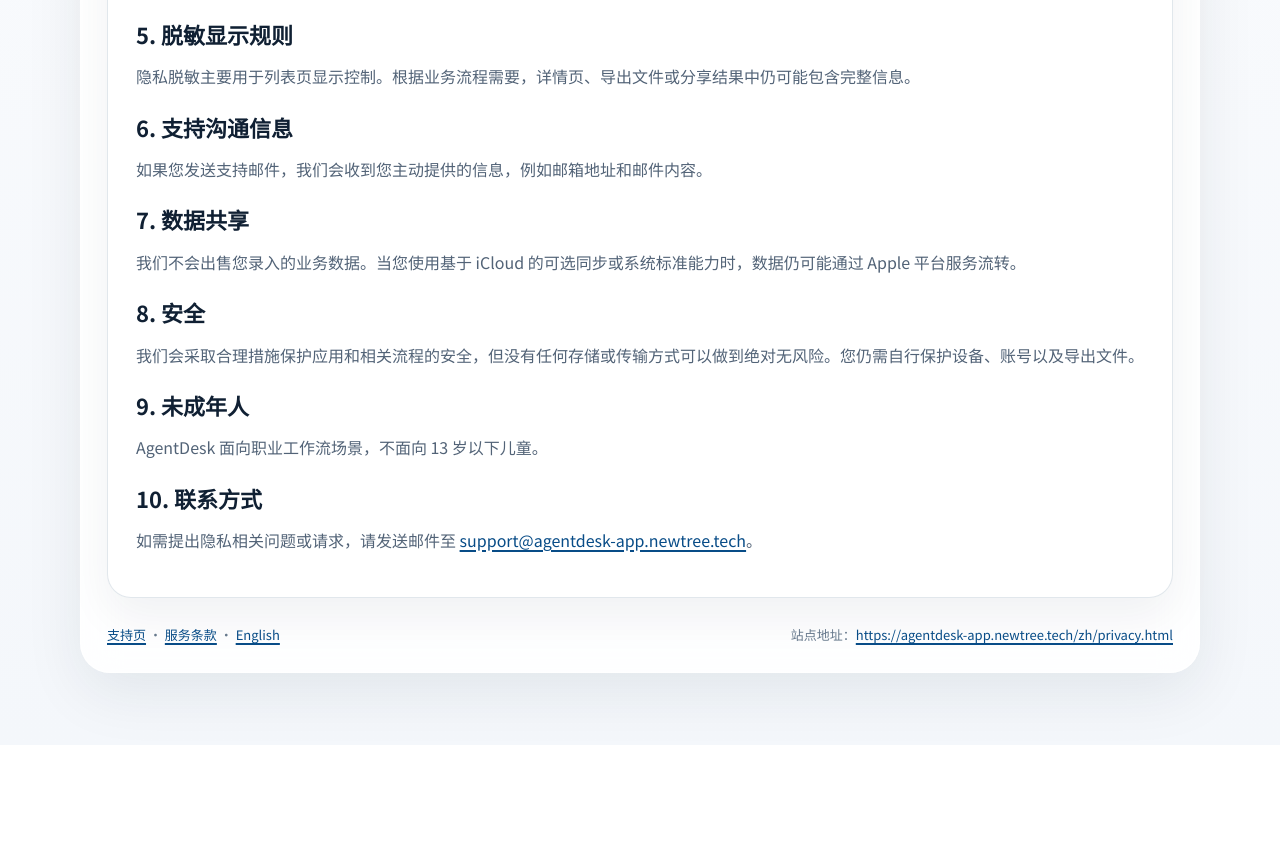
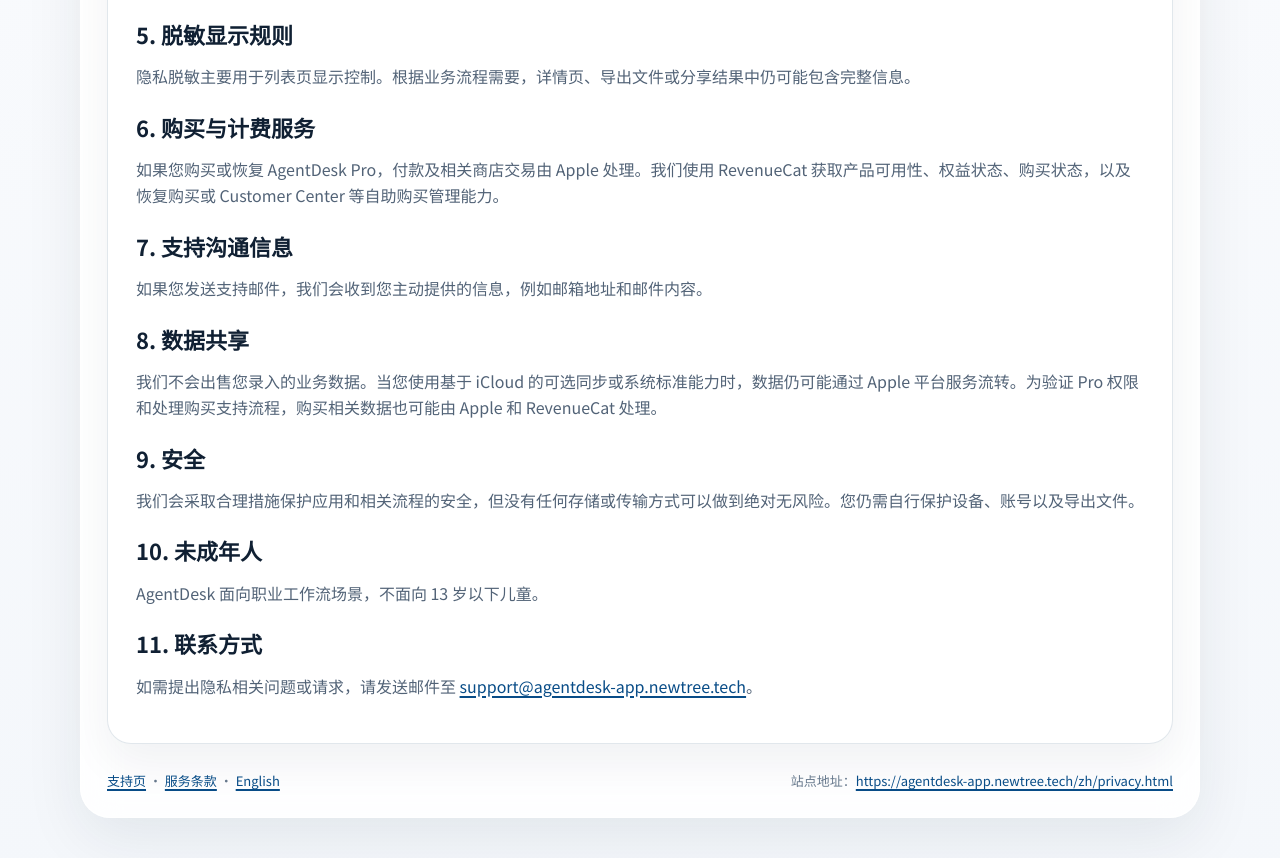
Before and after one commit to yanggavin/app-agentdesk, a plain HTML site: page docs/zh/privacy.html in a window 1280 px wide. Shown: the part 691-1549 px from the top of the page. Before the commit the page ends 1436 px from the top, so only its background shows below. Drawn offline with Linux system fonts and the light colour scheme.

Commit message:
Update privacy policy pages and add .gitignore

```diff
--- a/docs/zh/privacy.html
+++ b/docs/zh/privacy.html
@@ -35,7 +35,7 @@
 
       <article class="article">
         <h1>隐私政策</h1>
-        <p>生效日期：2026 年 3 月 31 日</p>
+        <p>生效日期：2026 年 4 月 3 日</p>
 
         <h2>1. 您输入的信息</h2>
         <p>AgentDesk 可能保存您在应用中录入的信息，包括客户资料、房源资料、带看安排、备注、测算参数、房贷方案和应用设置。</p>
@@ -52,19 +52,22 @@
         <h2>5. 脱敏显示规则</h2>
         <p>隐私脱敏主要用于列表页显示控制。根据业务流程需要，详情页、导出文件或分享结果中仍可能包含完整信息。</p>
 
-        <h2>6. 支持沟通信息</h2>
+        <h2>6. 购买与计费服务</h2>
+        <p>如果您购买或恢复 AgentDesk Pro，付款及相关商店交易由 Apple 处理。我们使用 RevenueCat 获取产品可用性、权益状态、购买状态，以及恢复购买或 Customer Center 等自助购买管理能力。</p>
+
+        <h2>7. 支持沟通信息</h2>
         <p>如果您发送支持邮件，我们会收到您主动提供的信息，例如邮箱地址和邮件内容。</p>
 
-        <h2>7. 数据共享</h2>
-        <p>我们不会出售您录入的业务数据。当您使用基于 iCloud 的可选同步或系统标准能力时，数据仍可能通过 Apple 平台服务流转。</p>
+        <h2>8. 数据共享</h2>
+        <p>我们不会出售您录入的业务数据。当您使用基于 iCloud 的可选同步或系统标准能力时，数据仍可能通过 Apple 平台服务流转。为验证 Pro 权限和处理购买支持流程，购买相关数据也可能由 Apple 和 RevenueCat 处理。</p>
 
-        <h2>8. 安全</h2>
+        <h2>9. 安全</h2>
         <p>我们会采取合理措施保护应用和相关流程的安全，但没有任何存储或传输方式可以做到绝对无风险。您仍需自行保护设备、账号以及导出文件。</p>
 
-        <h2>9. 未成年人</h2>
+        <h2>10. 未成年人</h2>
         <p>AgentDesk 面向职业工作流场景，不面向 13 岁以下儿童。</p>
 
-        <h2>10. 联系方式</h2>
+        <h2>11. 联系方式</h2>
         <p>如需提出隐私相关问题或请求，请发送邮件至 <a href="mailto:support@agentdesk-app.newtree.tech">support@agentdesk-app.newtree.tech</a>。</p>
       </article>
 
```
Also changed, not shown: docs/en/privacy.html (+10 -7 lines), 1 other file.
